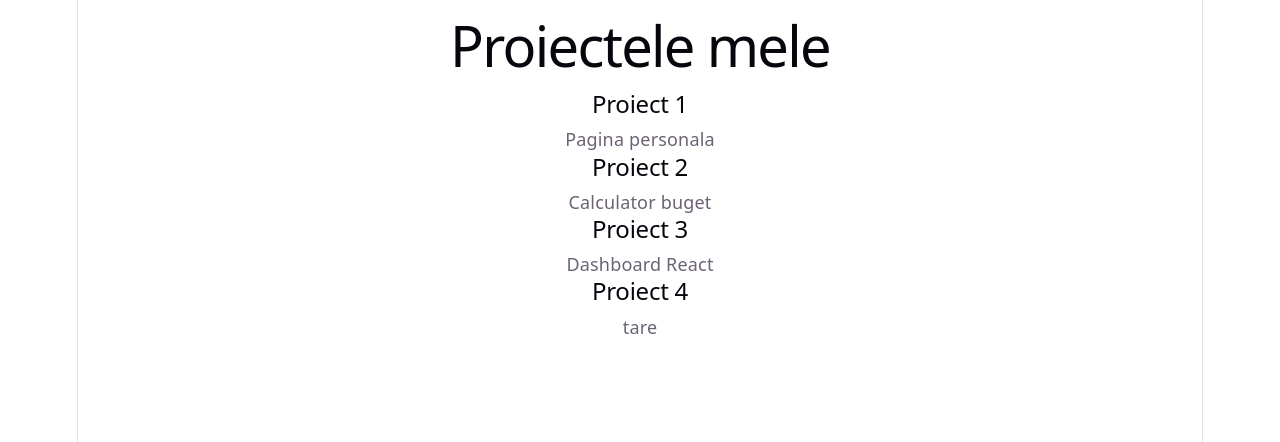
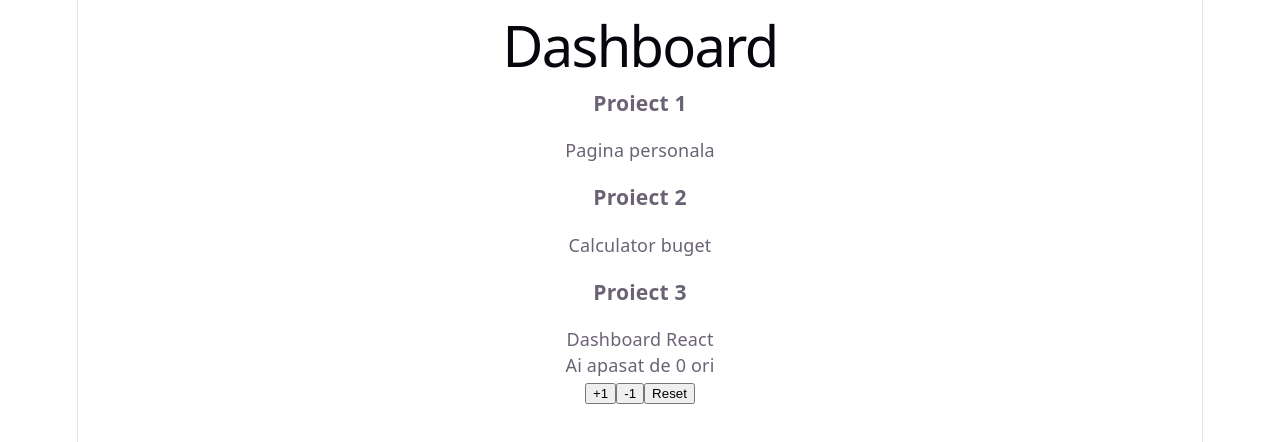
Before and after one commit to binetheone/LaboratorWeb, a React (Vite) app: page / in a window 1280 px wide. Shown: the top 442 px of the page. Built offline with nearby package versions, Linux system fonts and the light colour scheme.

Commit message:
feat: add counter with useState

```diff
--- a/src/App.jsx
+++ b/src/App.jsx
@@ -1,19 +1,46 @@
 import Card from './Card';
+import { useState } from 'react';
+
 function App() {
+  const [count, setCount] = useState(0);
+
   const projects = [
     { title: "Proiect 1", description: "Pagina personala" },
     { title: "Proiect 2", description: "Calculator buget" },
     { title: "Proiect 3", description: "Dashboard React" },
- { title: "Proiect 4", description: "tare" },
   ];
 
   return (
     <div>
-      <h1>Proiectele mele</h1>
+      <h1>Dashboard</h1>
+
+      {/* Lista de proiecte */}
       {projects.map(function(item, index) {
- return <Card key={index} title={item.title} description={item.description} />;
+        return (
+          <Card
+            key={index}
+            title={item.title}
+            description={item.description}
+          />
+        );
       })}
+
+      {/* Contor */}
+      <p>Ai apasat de {count} ori</p>
+
+      <button onClick={() => setCount(count + 1)}>
+        +1
+      </button>
+
+      <button onClick={() => setCount(count - 1)}>
+        -1
+      </button>
+
+      <button onClick={() => setCount(0)}>
+        Reset
+      </button>
     </div>
   );
 }
+
 export default App;
--- a/src/Card.jsx
+++ b/src/Card.jsx
@@ -1,9 +1,10 @@
 function Card(props) {
   return (
     <div>
-      <h2>{props.title}</h2>
+      <h3>{props.title}</h3>
       <p>{props.description}</p>
     </div>
   );
 }
+
 export default Card;
```
Lines whose indentation alone changed are shown as unchanged.
